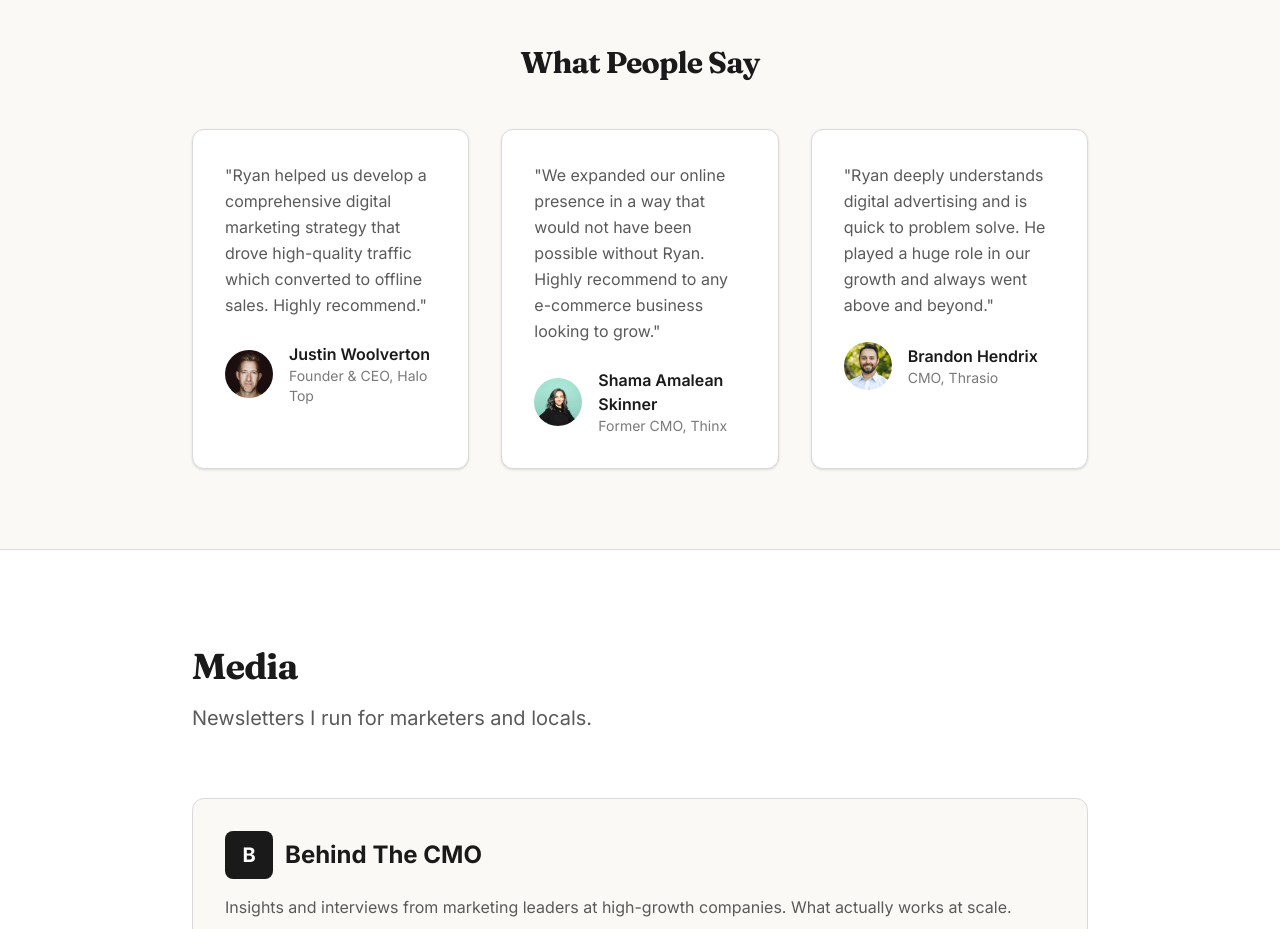
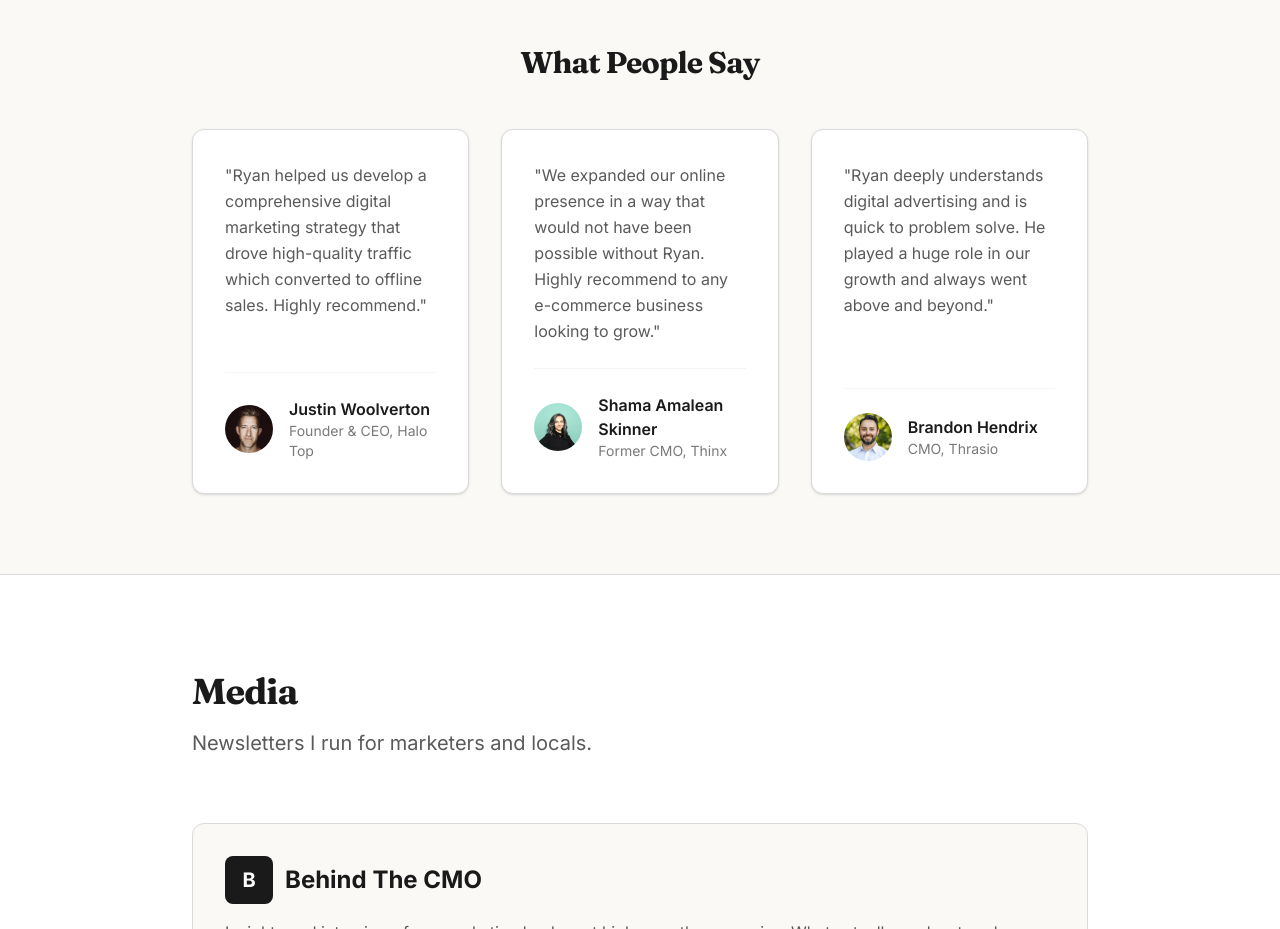
Before and after one commit to rpantaleo11/personal-website, a Next.js app: page /business in a window 1280 px wide. Shown: the part 1320-2249 px from the top of the page. Built offline with nearby package versions, Linux system fonts and the light colour scheme.

Commit message:
Fix testimonial card alignment - equal heights, bottom-aligned names

```diff
--- a/app/business/page.tsx
+++ b/app/business/page.tsx
@@ -103,11 +103,11 @@ export default function Business() {
 
             <div className="grid md:grid-cols-3 gap-8">
               {/* Testimonial 1 - Justin Woolverton */}
-              <div className="bg-white rounded-xl p-8 shadow-sm border border-charcoal-200">
-                <p className="text-charcoal-600 mb-6 leading-relaxed">
+              <div className="bg-white rounded-xl p-8 shadow-sm border border-charcoal-200 flex flex-col h-full">
+                <p className="text-charcoal-600 leading-relaxed flex-grow">
                   "Ryan helped us develop a comprehensive digital marketing strategy that drove high-quality traffic which converted to offline sales. Highly recommend."
                 </p>
-                <div className="flex items-center gap-4">
+                <div className="flex items-center gap-4 mt-6 pt-6 border-t border-charcoal-100">
                   <img
                     src="/testimonials/justin-woolverton.jpg"
                     alt="Justin Woolverton"
@@ -121,11 +121,11 @@ export default function Business() {
               </div>
 
               {/* Testimonial 2 - Shama Amalean Skinner (middle) */}
-              <div className="bg-white rounded-xl p-8 shadow-sm border border-charcoal-200">
-                <p className="text-charcoal-600 mb-6 leading-relaxed">
+              <div className="bg-white rounded-xl p-8 shadow-sm border border-charcoal-200 flex flex-col h-full">
+                <p className="text-charcoal-600 leading-relaxed flex-grow">
                   "We expanded our online presence in a way that would not have been possible without Ryan. Highly recommend to any e-commerce business looking to grow."
                 </p>
-                <div className="flex items-center gap-4">
+                <div className="flex items-center gap-4 mt-6 pt-6 border-t border-charcoal-100">
                   <img
                     src="/testimonials/shama-skinner.jpg"
                     alt="Shama Amalean Skinner"
@@ -139,15 +139,15 @@ export default function Business() {
               </div>
 
               {/* Testimonial 3 - Brandon Hendrix */}
-              <div className="bg-white rounded-xl p-8 shadow-sm border border-charcoal-200">
-                <p className="text-charcoal-600 mb-6 leading-relaxed">
+              <div className="bg-white rounded-xl p-8 shadow-sm border border-charcoal-200 flex flex-col h-full">
+                <p className="text-charcoal-600 leading-relaxed flex-grow">
                   "Ryan deeply understands digital advertising and is quick to problem solve. He played a huge role in our growth and always went above and beyond."
                 </p>
-                <div className="flex items-center gap-4">
+                <div className="flex items-center gap-4 mt-6 pt-6 border-t border-charcoal-100">
                   <img
                     src="/testimonials/brandon-hendrix.jpg"
                     alt="Brandon Hendrix"
-                    className="w-12 h-12 rounded-full object-cover bg-charcoal-200"
+                    className="w-12 h-12 rounded-full object-cover"
                   />
                   <div>
                     <p className="font-semibold text-charcoal-900">Brandon Hendrix</p>
```
